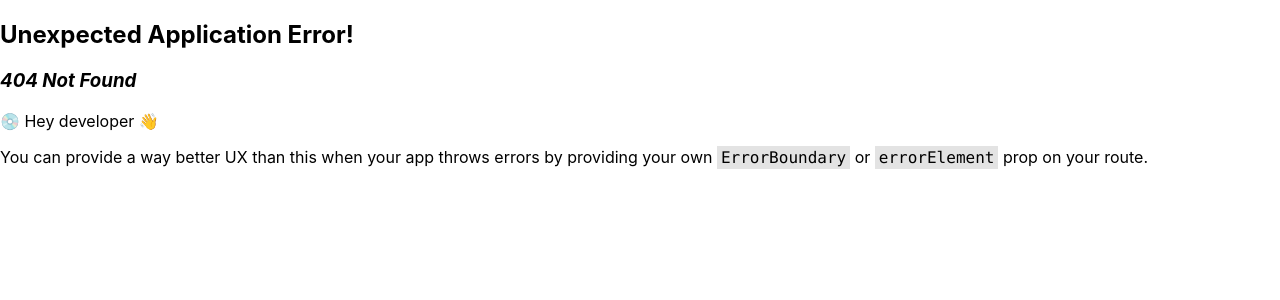
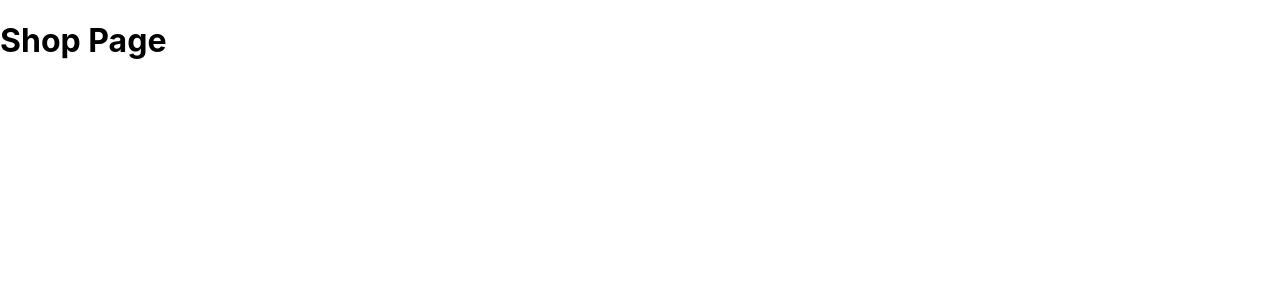
Before and after one commit to TomaszKoniecznyIT/tgb, a React (Create React App) app: page /shop in a window 1280 px wide. Before the commit this address had no page. Shown: the top 300 px of the page. Built offline with nearby package versions, Linux system fonts and the light colour scheme.

Commit message:
adding ShopPage

```diff
--- a/src/App.js
+++ b/src/App.js
@@ -1,6 +1,7 @@
 import { RouterProvider, createBrowserRouter } from "react-router-dom";
 import HomePage from "./pages/Home";
 import ManagerPage from "./pages/Manager";
+import ShopPage from "./pages/Shop";
 
 const router = createBrowserRouter([
   {
@@ -8,6 +9,7 @@ const router = createBrowserRouter([
     element: <HomePage />,
   },
   { path: "manager", element: <ManagerPage /> },
+  { path: "shop", element: <ShopPage /> },
 ]);
 
 function App() {
--- /dev/null
+++ b/src/pages/Shop.js
@@ -0,0 +1,5 @@
+function ShopPage() {
+  return <h1>Shop Page</h1>;
+}
+
+export default ShopPage;
```
